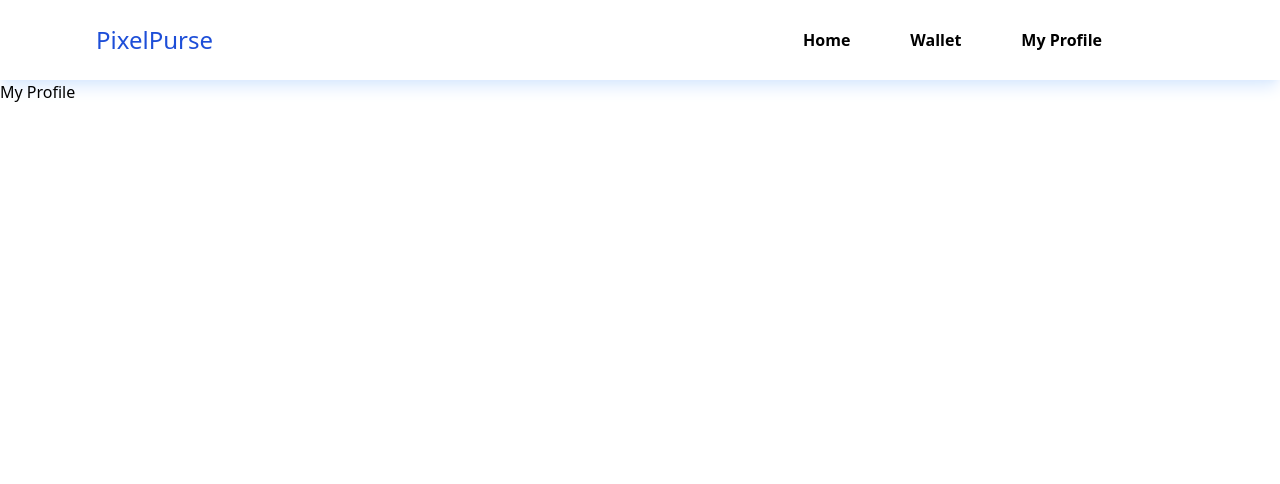
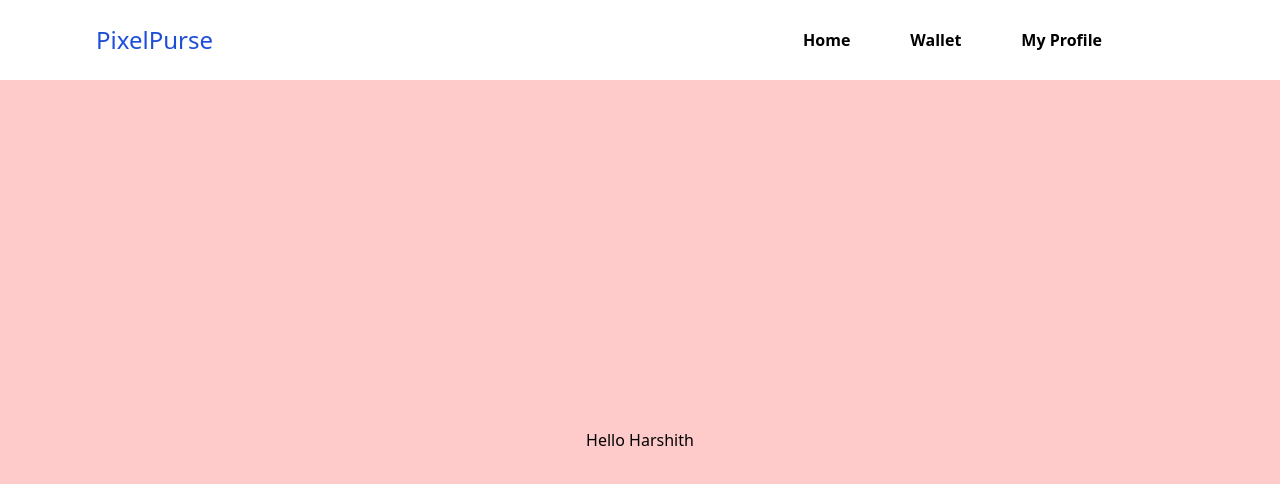
Before and after one commit to harshithm2508/PixelPurse, a React (Vite) app: page /profile in a window 1280 px wide. Shown: the top 484 px of the page. Built offline with nearby package versions, Linux system fonts and the light colour scheme.

Commit message:
modified screen size and added profile page

```diff
--- a/src/pages/Profile.tsx
+++ b/src/pages/Profile.tsx
@@ -1,7 +1,14 @@
+import {  useRecoilValue } from "recoil"
+import { userData } from "../state/atoms/UserInfo"
+
+
 export default function Profile(){
+
+    const UserData = useRecoilValue(userData);
+
     return(
-        <div>
-            My Profile
+        <div className=" flex justify-center items-center w-full h-full bg-red-200 h-screen-minus-20">
+            Hello {UserData.firstName}
         </div>
     )
 }
--- a/src/pages/Wallet.tsx
+++ b/src/pages/Wallet.tsx
@@ -15,7 +15,7 @@ export default function Wallet(){
 
     return(
         <div className=" w-full sm:h-auto lg:h-screen-minus-20 bg-white lg:bg-blue-500 flex justify-center items-center">
-            <div className=" w-full lg:w-4/5 2xl:w-4/5 2xl:h-5/6 lg:p-8 h-full sm:h-auto px-10 py-3 bg-white rounded-xl flex flex-col gap-5 2xl:justify-between">
+            <div className=" w-full lg:w-4/5 2xl:w-4/5 lg:p-8 h-full sm:h-auto px-10 py-3 bg-white rounded-xl flex flex-col gap-5 2xl:justify-between">
 
                 {/* Introduction to wallet and button to check your transactions */}
                 <div className=" flex justify-between flex-wrap">
```
